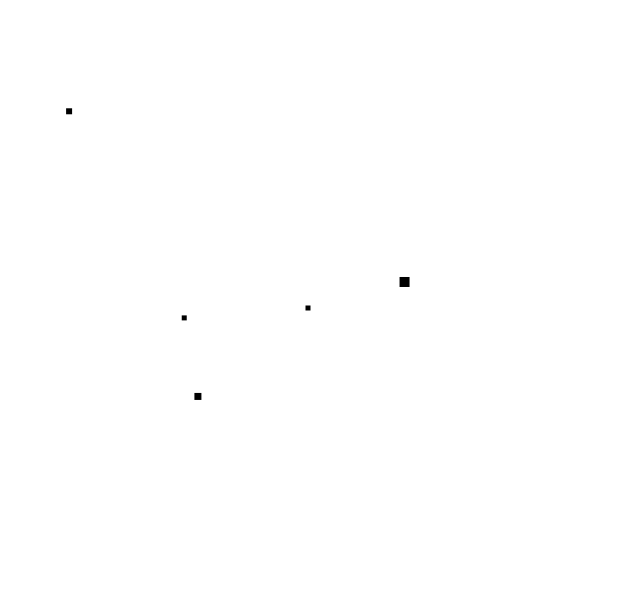
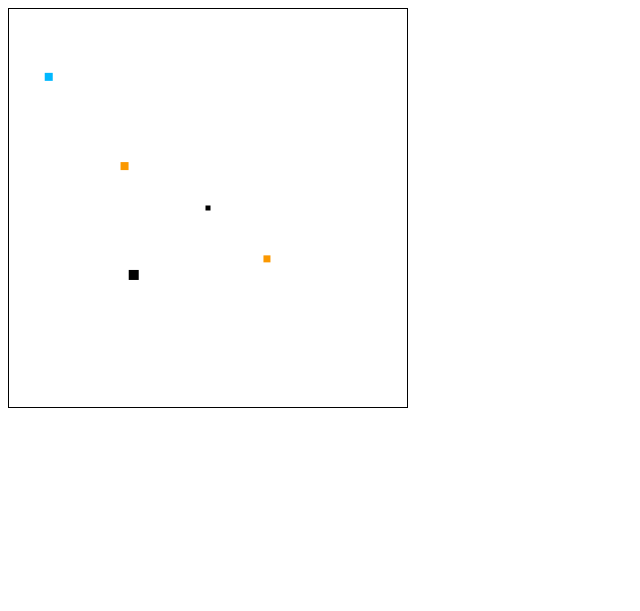
Before and after one commit to cdmatters/snayk, a plain HTML site: page index.html in a window 1280 px wide. Shown: the whole page, without its empty margins (0-640 px from the left). Drawn offline with Linux system fonts and the light colour scheme.

Commit message:
fruit colours, resizing & speed change

```diff
--- a/game.js
+++ b/game.js
@@ -33,6 +33,8 @@
         },
         draw: function(screen){
             screen.clearRect(0, 0, this.size.x, this.size.y);
+            screen.rect(0,0,this.size.x, this.size.y);
+            screen.stroke();
             this.origin.draw(screen);
             for (var i = 0; i< this.bodies.length; i++){
                 this.bodies[i].draw(screen);
@@ -50,8 +52,10 @@
         },
         addFruit: function(){
             var fruitCentre = {x: Math.random()*this.size.x, y: Math.random()*this.size.y};
-            var points = Math.floor( Math.random()*5 ) + 1
-            this.fruit.push( new Fruit(this, points, fruitCentre, 0));
+            var points = Math.floor( Math.random()*5 ) + 1 ;
+            var colour = randomColours[Math.floor(Math.random()*randomColours.length)]
+            console.log(colour)
+            this.fruit.push( new Fruit(this, points, fruitCentre, colour, 0));
 
         }
 
@@ -65,7 +69,7 @@
         this.polars = {r: 100, theta: 0}
         this.centre = { x: this.game.size.x/2 +this.polars.r , y: this.game.size.y / 2}
 
-        this.velocity = {r: 0, theta: 0.02}
+        this.velocity = {r: 0, theta: 0.008}
         this.keyboarder = new Keyboarder();
 
         this.next = null
@@ -77,17 +81,17 @@
     Player.prototype = {
         update: function(){
             if (this.keyboarder.isDown(this.keyboarder.KEYS.UP)){
-                this.velocity.r = 2;
+                this.velocity.r = 1;
                 this.velocity.theta = 0;
             } else if (this.keyboarder.isDown(this.keyboarder.KEYS.DOWN)){
-                this.velocity.r = -2;
+                this.velocity.r = -1;
                 this.velocity.theta = 0;
             } else if (this.keyboarder.isDown(this.keyboarder.KEYS.LEFT)){
                 this.velocity.r = 0;
-                this.velocity.theta = -0.02
+                this.velocity.theta = -0.008
             } else if (this.keyboarder.isDown(this.keyboarder.KEYS.RIGHT)){
                 this.velocity.r = 0;
-                this.velocity.theta = 0.02;
+                this.velocity.theta = 0.008;
             } else if (this.keyboarder.isDown(this.keyboarder.KEYS.ENTER)){
                 this.addTail()
                 }
@@ -174,18 +178,20 @@
         }
     }
 
-    var Fruit = function (game, points, centre, velocity){
+    var Fruit = function (game, points, centre, colour, velocity){
         this.game = game;
         this.points = points;
+        this.colour = colour
 
-        this.size = {x:3+this.points, y:3+this.points};
+        this.size = {x:5+this.points, y:5+this.points};
         this.centre = centre;
         this.velocity = velocity;
     }
 
     Fruit.prototype = {
        draw: function(screen){
-            drawRect(screen, this)
+            drawRect(screen, this, this.colour)
+
        }
     }
 
@@ -233,7 +239,16 @@
         }
     }
 
-    var drawRect = function(screen, body){
+    var drawRect = function(screen, body, colour){
+        var drawColour = colour
+        if (colour === undefined){
+            drawColour = '#000000'
+        } else if (colour === 'random')
+            drawColour = randomColours[Math.floor(Math.random()*randomColours.length)]
+
+
+
+        screen.fillStyle= drawColour;
         screen.fillRect(body.centre.x - body.size.x/2,
                     body.centre.y - body.size.y/2,
                     body.size.x,
@@ -242,10 +257,10 @@
 
 
     var isCollision = function(bodyA, bodyB){
-        if ((bodyB.centre.x-bodyB.size.x/2 < bodyA.centre.x) &&
-            (bodyB.centre.x+bodyB.size.x/2 > bodyA.centre.x) &&
-            (bodyB.centre.y-bodyB.size.y/2 < bodyA.centre.y) &&
-            (bodyB.centre.y+bodyB.size.y/2 > bodyA.centre.y) ){
+        if ((bodyB.centre.x-bodyB.size.x/2 < bodyA.centre.x+bodyA.size.x/2) &&
+            (bodyB.centre.x+bodyB.size.x/2 > bodyA.centre.x-bodyA.size.x/2) &&
+            (bodyB.centre.y-bodyB.size.y/2 < bodyA.centre.y+bodyA.size.y/2) &&
+            (bodyB.centre.y+bodyB.size.y/2 > bodyA.centre.y-bodyA.size.y/2) ){
             console.log(bodyA.centre.x, bodyB.centre.x)
             return true;
         }
@@ -253,6 +268,7 @@
             return false;
     }
 
+    var randomColours = ['#7bf6b6', '#00b8ff', '#fb9800', '#f28686', ]
 
 
     window.addEventListener('load', function(){
--- a/index.html
+++ b/index.html
@@ -5,6 +5,6 @@
     <script src = 'game.js'> </script>
   </head>
   <body>
-    <canvas id='screen' width='600' height = '600'></canvas>
+    <canvas id='screen' width='400' height = '400'></canvas>
   </body>
 </html>
```
